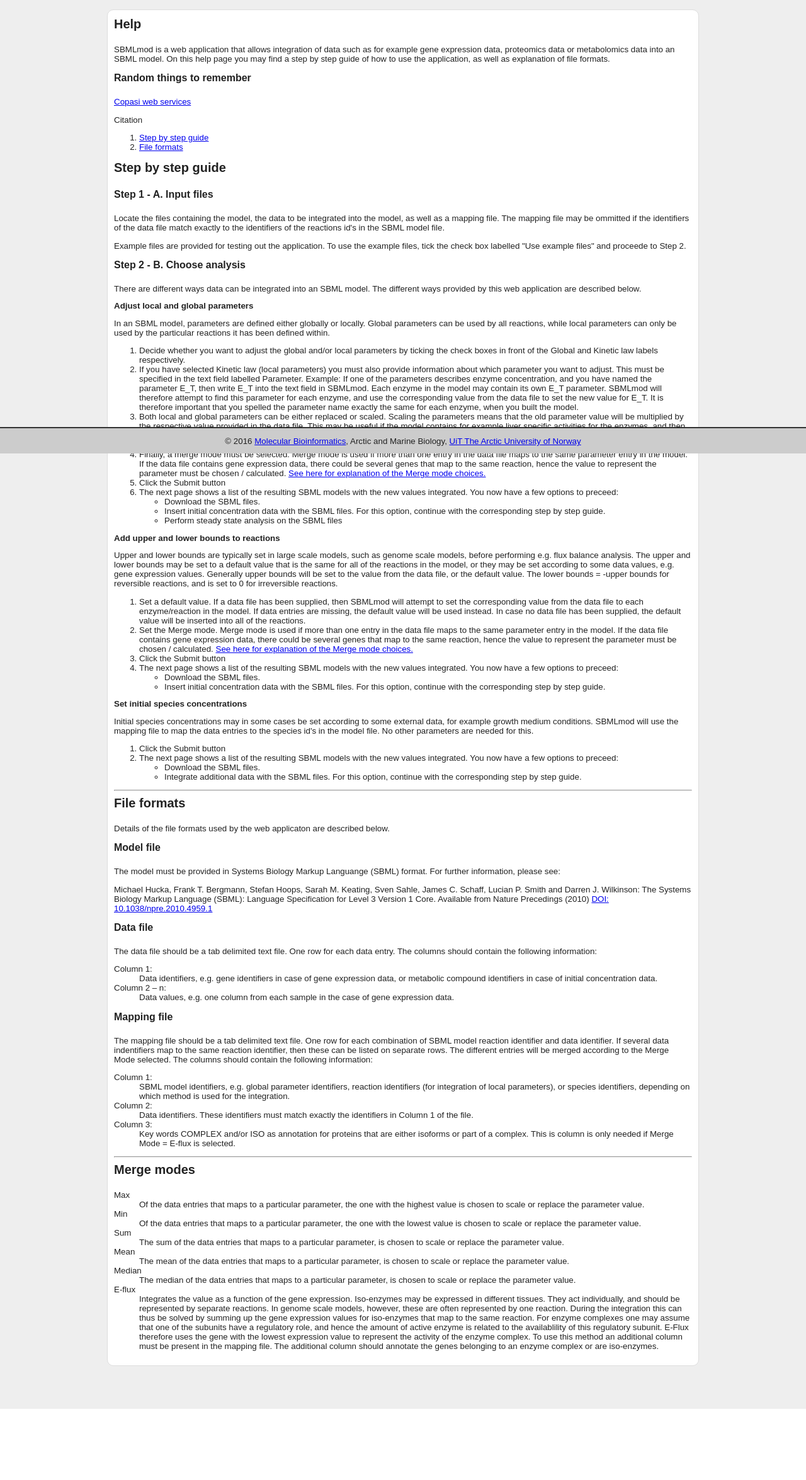
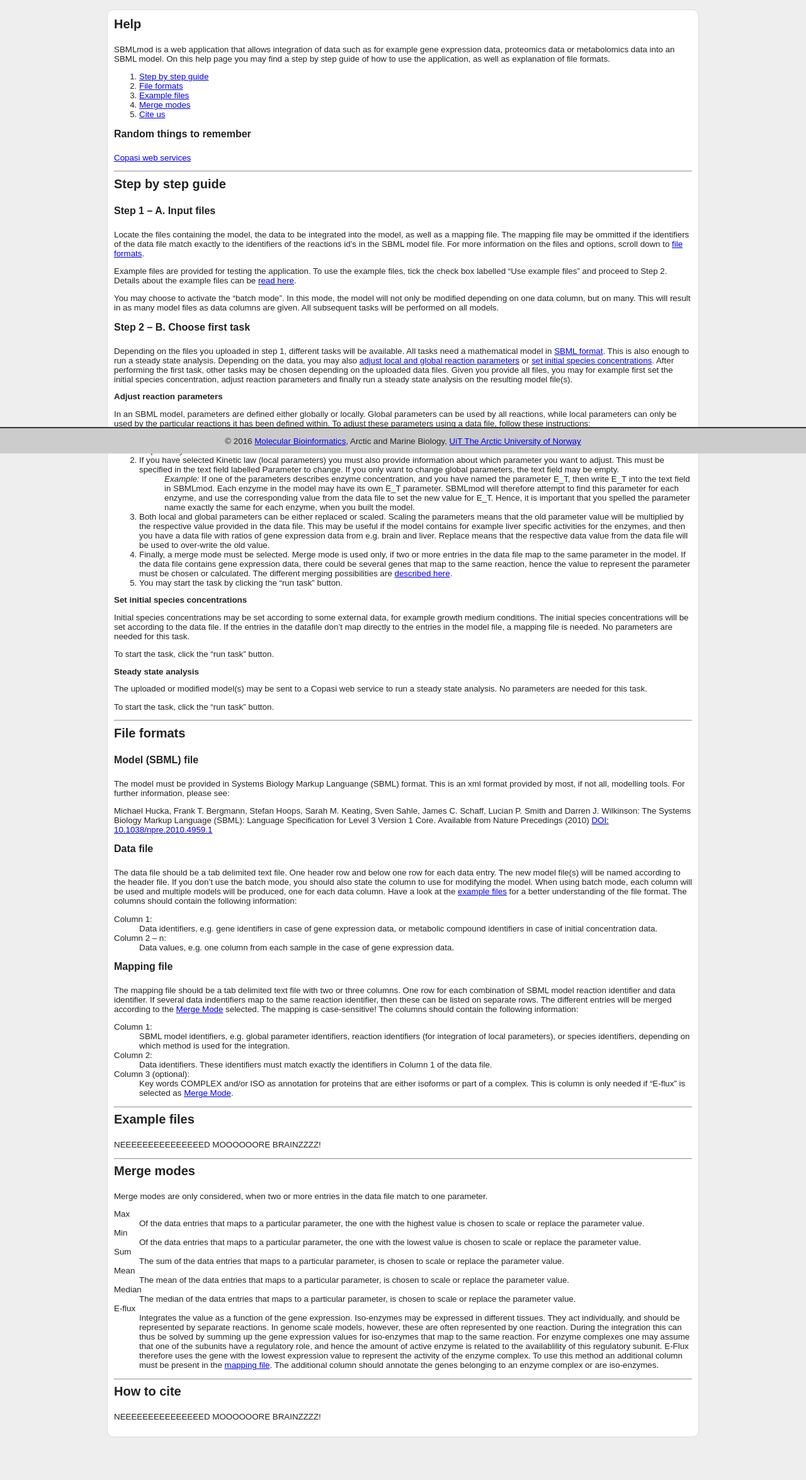
Before and after one commit to MolecularBioinformatics/sbml-mod-web, a Django app: template sbmlmod/templates/sbmlmod/help.html in a window 1280 px wide. Shown: the part 80-2430 px from the top of the page at 63% size. Before the commit the page ends 2317 px from the top, so only its background shows below. Run offline with Django 3.2, Linux system fonts and the light colour scheme; the template is opened without the code that fills it, so the values that code supplies are empty.

Commit message:
Continued work on help file

```diff
--- a/sbmlmod/templates/sbmlmod/help.html
+++ b/sbmlmod/templates/sbmlmod/help.html
@@ -14,56 +14,55 @@
 
 	<p>SBMLmod is a web application that allows integration of data such as for example gene expression data, proteomics data or metabolomics data into an SBML model. On this help page you may find a step by step guide of how to use the application, as well as explanation of file formats.</p>
 
+	<ol>
+		<li><a href="#stepbystep">Step by step guide</a></li>
+		<li><a href="#formats">File formats</a></li>
+		<li><a href="#examplefiles">Example files</a></li>
+		<li><a href="#mergemode">Merge modes</a></li>
+		<li><a href="#citation">Cite us</a></li>
+	</ol>
+
 	<h2>Random things to remember</h2>
 
 	<p><a href="http://www.comp-sys-bio.org/CopasiWeb/CopasiWebUI/" target="_blank">Copasi web services</a></p>
 
-	<p>Citation</p>
-
-	<ol>
-		<li><a href="#stepbystep">Step by step guide</a></li>
-		<li><a href="#formats">File formats</a></li>
-	</ol>
+	<hr />
 
 	<h1 id="stepbystep">Step by step guide</h1>
 
-	<h2>Step 1 - A. Input files</h2>
+	<h2>Step 1 – A. Input files</h2>
 
-	<p>Locate the files containing the model, the data to be integrated into the model, as well as a mapping file. The mapping file may be ommitted if the identifiers of the data file match exactly to the identifiers of the reactions id's in the SBML model file.</p>
+	<p>Locate the files containing the model, the data to be integrated into the model, as well as a mapping file. The mapping file may be ommitted if the identifiers of the data file match exactly to the identifiers of the reactions id’s in the SBML model file. For more information on the files and options, scroll down to <a href="#formats">file formats</a>.</p>
 
-	<p>Example files are provided for testing out the application. To use the example files, tick the check box labelled "Use example files" and proceede to Step 2.</p>
+	<p>Example files are provided for testing the application. To use the example files, tick the check box labelled “Use example files” and proceed to Step 2. Details about the example files can be <a href="#examplefiles">read here</a>.</p>
 
-	<h2>Step 2 - B. Choose analysis</h2>
+	<p>You may choose to activate the “batch mode”. In this mode, the model will not only be modified depending on one data column, but on many. This will result in as many model files as data columns are given. All subsequent tasks will be performed on all models.</p>
 
-	<p>There are different ways data can be integrated into an SBML model. The different ways provided by this web application are described below.</p>
+	<h2>Step 2 – B. Choose first task</h2>
 
-	<h3>Adjust local and global parameters</h3>
+	<p>Depending on the files you uploaded in step 1, different tasks will be available. All tasks need a mathematical model in <a href="#sbml">SBML format</a>. This is also enough to run a steady state analysis. Depending on the data, you may also <a href="#reactions">adjust local and global reaction parameters</a> or <a href="#species">set initial species concentrations</a>. After performing the first task, other tasks may be chosen depending on the uploaded data files. Given you provide all files, you may for example first set the initial species concentration, adjust reaction parameters and finally run a steady state analysis on the resulting model file(s).</p>
 
-	<p>In an SBML model, parameters are defined either globally or locally. Global parameters can be used by all reactions, while local parameters can only be used by the particular reactions it has been defined within.</p>
+	<h3 id="reactions">Adjust reaction parameters</h3>
+
+	<p>In an SBML model, parameters are defined either globally or locally. Global parameters can be used by all reactions, while local parameters can only be used by the particular reactions it has been defined within. To adjust these parameters using a data file, follow these instructions:</p>
 
 	<ol>
 		<li>Decide whether you want to adjust the global and/or local parameters by ticking the check boxes in front of the Global and Kinetic law labels respectively.</li>
 
-		<li>If you have selected Kinetic law (local parameters) you must also provide information about which parameter you want to adjust. This must be specified in the text field labelled Parameter. Example: If one of the parameters describes enzyme concentration, and you have named the parameter E_T, then write E_T into the text field in SBMLmod. Each enzyme in the model may contain its own E_T parameter. SBMLmod will therefore attempt to find this parameter for each enzyme, and use the corresponding value from the data file to set the new value for E_T. It is therefore important that you spelled the parameter name exactly the same for each enzyme, when you built the model.</li>
+		<li>If you have selected Kinetic law (local parameters) you must also provide information about which parameter you want to adjust. This must be specified in the text field labelled Parameter to change. If you only want to change global parameters, the text field may be empty.
+			<ul style="list-style-type: none;">
+				<li><i>Example:</i> If one of the parameters describes enzyme concentration, and you have named the parameter E_T, then write E_T into the text field in SBMLmod. Each enzyme in the model may have its own E_T parameter. SBMLmod will therefore attempt to find this parameter for each enzyme, and use the corresponding value from the data file to set the new value for E_T. Hence, it is important that you spelled the parameter name exactly the same for each enzyme, when you built the model.</li>
+			</ul>
+			</li>
 
 		<li>Both local and global parameters can be either replaced or scaled. Scaling the parameters means that the old parameter value will be multiplied by the respective value provided in the data file. This may be useful if the model contains for example liver specific activities for the enzymes, and then you have a data file with ratios of gene expression data from e.g. brain and liver. Replace means that the respective data value from the data file will be used to over-write the old value.</li>
 
-		<li>Finally, a merge mode must be selected. Merge mode is used if more than one entry in the data file maps to the same parameter entry in the model. If the data file contains gene expression data, there could be several genes that map to the same reaction, hence the value to represent the parameter must be chosen / calculated. <a href="#mergemode">See here for explanation of the Merge mode choices.</a></li>
+		<li>Finally, a merge mode must be selected. Merge mode is used only, if two or more entries in the data file map to the same parameter in the model. If the data file contains gene expression data, there could be several genes that map to the same reaction, hence the value to represent the parameter must be chosen or calculated. The different merging possibilities are <a href="#mergemode">described here</a>.</li>
 
-		<li>Click the Submit button</li>
-
-		<li>The next page shows a list of the resulting SBML models with the new values integrated. You now have a few options to preceed:
-			<ul>
-				<li>Download the SBML files.</li>
-
-				<li>Insert initial concentration data with the SBML files. For this option, continue with the corresponding step by step guide.</li>
-
-				<li>Perform steady state analysis on the SBML files</li>
-			</ul>
-		</li>
+		<li>You may start the task by clicking the “run task” button.</li>
 	</ol>
 
-	<h3>Add upper and lower bounds to reactions</h3>
+	<!--<h3>Add upper and lower bounds to reactions</h3>
 
 	<p>Upper and lower bounds are typically set in large scale models, such as genome scale models, before performing e.g. flux balance analysis. The upper and lower bounds may be set to a default value that is the same for all of the reactions in the model, or they may be set according to some data values, e.g. gene expression values. Generally upper bounds will be set to the value from the data file, or the default value. The lower bounds = -upper bounds for reversible reactions, and is set to 0 for irreversible reactions.</p>
 
@@ -81,39 +80,33 @@
 				<li>Insert initial concentration data with the SBML files. For this option, continue with the corresponding step by step guide.</li>
 			</ul>
 		</li>
-	</ol>
+	</ol>-->
 
+	<h3 id="species">Set initial species concentrations</h3>
 
-	<h3>Set initial species concentrations</h3>
+	<p>Initial species concentrations may be set according to some external data, for example growth medium conditions. The initial species concentrations will be set according to the data file. If the entries in the datafile don’t map directly to the entries in the model file, a mapping file is needed. No parameters are needed for this task.</p>
 
-	<p>Initial species concentrations may in some cases be set according to some external data, for example growth medium conditions. SBMLmod will use the mapping file to map the data entries to the species id's in the model file. No other parameters are needed for this.</p>
+	<p>To start the task, click the “run task” button.</p>
 
-	<ol>
-		<li>Click the Submit button</li>
+	<h3 id="copasi">Steady state analysis</h3>
 
-		<li>The next page shows a list of the resulting SBML models with the new values integrated. You now have a few options to preceed:
-			<ul>
-			<li>Download the SBML files.</li>
+	<p>The uploaded or modified model(s) may be sent to a Copasi web service to run a steady state analysis. No parameters are needed for this task.</p>
 
-			<li>Integrate additional data with the SBML files. For this option, continue with the corresponding step by step guide.</li>
-			</ul>
-		</li>
-	</ol>
+	<p>To start the task, click the “run task” button.</p>
 
 	<hr />
 
 	<h1 id="formats">File formats</h1>
-	<p>Details of the file formats used by the web applicaton are described below.</p>
 
-	<h2 id="modelformat">Model file</h2>
+	<h2 id="sbml">Model (SBML) file</h2>
 
-	<p>The model must be provided in Systems Biology Markup Languange (SBML) format. For further information, please see:</p>
+	<p>The model must be provided in Systems Biology Markup Languange (SBML) format. This is an xml format provided by most, if not all, modelling tools. For further information, please see:</p>
 
 	<p>Michael Hucka, Frank T. Bergmann, Stefan Hoops, Sarah M. Keating, Sven Sahle, James C. Schaff, Lucian P. Smith and Darren J. Wilkinson: The Systems Biology Markup Language (SBML): Language Specification for Level 3 Version 1 Core. Available from Nature Precedings (2010) <a href="http://dx.doi.org/10.1038/npre.2010.4959.1">DOI: 10.1038/npre.2010.4959.1</a></p>
 
-	<h2 id="dataformat">Data file</h2>
+	<h2 id="datafile">Data file</h2>
 
-	<p>The data file should be a tab delimited text file. One row for each data entry. The columns should contain the following information:</p>
+	<p>The data file should be a tab delimited text file. One header row and below one row for each data entry. The new model file(s) will be named according to the header file. If you don’t use the batch mode, you should also state the column to use for modifying the model. When using batch mode, each column will be used and multiple models will be produced, one for each data column. Have a look at the <a href="#examplefiles">example files</a> for a better understanding of the file format. The columns should contain the following information:</p>
 
 	<dl>
 		<dt>Column 1:</dt>
@@ -122,22 +115,30 @@
 		<dd>Data values, e.g. one column from each sample in the case of gene expression data.</dd>
 	</dl>
 
-	<h2 id="mappingformat">Mapping file</h2>
+	<h2 id="mappingfile">Mapping file</h2>
 
-	<p>The mapping file should be a tab delimited text file. One row for each combination of SBML model reaction identifier and data identifier. If several data indentifiers map to the same reaction identifier, then these can be listed on separate rows. The different entries will be merged according to the Merge Mode selected. The columns should contain the following information:</p>
+	<p>The mapping file should be a tab delimited text file with two or three columns. One row for each combination of SBML model reaction identifier and data identifier. If several data indentifiers map to the same reaction identifier, then these can be listed on separate rows. The different entries will be merged according to the <a href="#mergemode">Merge Mode</a> selected. The mapping is case-sensitive! The columns should contain the following information:</p>
 
 	<dl>
 		<dt>Column 1:</dt>
 		<dd>SBML model identifiers, e.g. global parameter identifiers, reaction identifiers (for integration of local parameters), or species identifiers, depending on which method is used for the integration.</dd>
 		<dt>Column 2:</dt>
-		<dd>Data identifiers. These identifiers must match exactly the identifiers in Column 1 of the file.</dd>
-		<dt>Column 3:</dt>
-		<dd>Key words COMPLEX and/or ISO as annotation for proteins that are either isoforms or part of a complex. This is column is only needed if Merge Mode = E-flux is selected.</dd>
+		<dd>Data identifiers. These identifiers must match exactly the identifiers in Column 1 of the data file.</dd>
+		<dt>Column 3 (optional):</dt>
+		<dd>Key words COMPLEX and/or ISO as annotation for proteins that are either isoforms or part of a complex. This is column is only needed if “E-flux” is selected as <a href="#mergemode">Merge Mode</a>.</dd>
 	</dl>
 
 	<hr />
 
+	<h1 id="examplefiles">Example files</h1>
+
+	<p>NEEEEEEEEEEEEEEED MOOOOOORE BRAINZZZZ!</p>
+
+	<hr />
+
 	<h1 id="mergemode">Merge modes</h1>
+
+	<p>Merge modes are only considered, when two or more entries in the data file match to one parameter.</p>
 
 	<dl>
 		<dt>Max</dt>
@@ -151,9 +152,15 @@
 		<dt>Median</dt>
 		<dd>The median of the data entries that maps to a particular parameter, is chosen to scale or replace the parameter value.</dd>
 		<dt>E-flux</dt>
-		<dd>Integrates the value as a function of the gene expression. Iso-enzymes may be expressed in different tissues. They act individually, and should be represented by separate reactions. In genome scale models, however, these are often represented by one reaction. During the integration this can thus be solved by summing up the gene expression values for iso-enzymes that map to the same reaction. For enzyme complexes one may assume that one of the subunits have a regulatory role, and hence the amount of active enzyme is related to the availablility of this regulatory subunit. E-Flux therefore uses the gene with the lowest expression value to represent the activity of the enzyme complex. To use this method an additional column must be present in the mapping file. The additional column should annotate the genes belonging to an enzyme complex or are iso-enzymes.
+		<dd>Integrates the value as a function of the gene expression. Iso-enzymes may be expressed in different tissues. They act individually, and should be represented by separate reactions. In genome scale models, however, these are often represented by one reaction. During the integration this can thus be solved by summing up the gene expression values for iso-enzymes that map to the same reaction. For enzyme complexes one may assume that one of the subunits have a regulatory role, and hence the amount of active enzyme is related to the availablility of this regulatory subunit. E-Flux therefore uses the gene with the lowest expression value to represent the activity of the enzyme complex. To use this method an additional column must be present in the <a href="#mappingfile">mapping file</a>. The additional column should annotate the genes belonging to an enzyme complex or are iso-enzymes.
 		</dd>
 	</dl>
+
+	<hr />
+
+	<h1 id="citation">How to cite</h1>
+
+	<p>NEEEEEEEEEEEEEEED MOOOOOORE BRAINZZZZ!</p>
 </div>
 </div>
 
```
Also changed, not shown: sbmlmod/forms.py (+3 -4 lines), sbmlmod/templates/sbmlmod/formstuff.html (+4 -5 lines), sbmlmod/templates/sbmlmod/index.html (+11 -13 lines), sbmlmod/views.py (+5 -3 lines), sbmlmod/static/sbmlmod/images/help.png.
